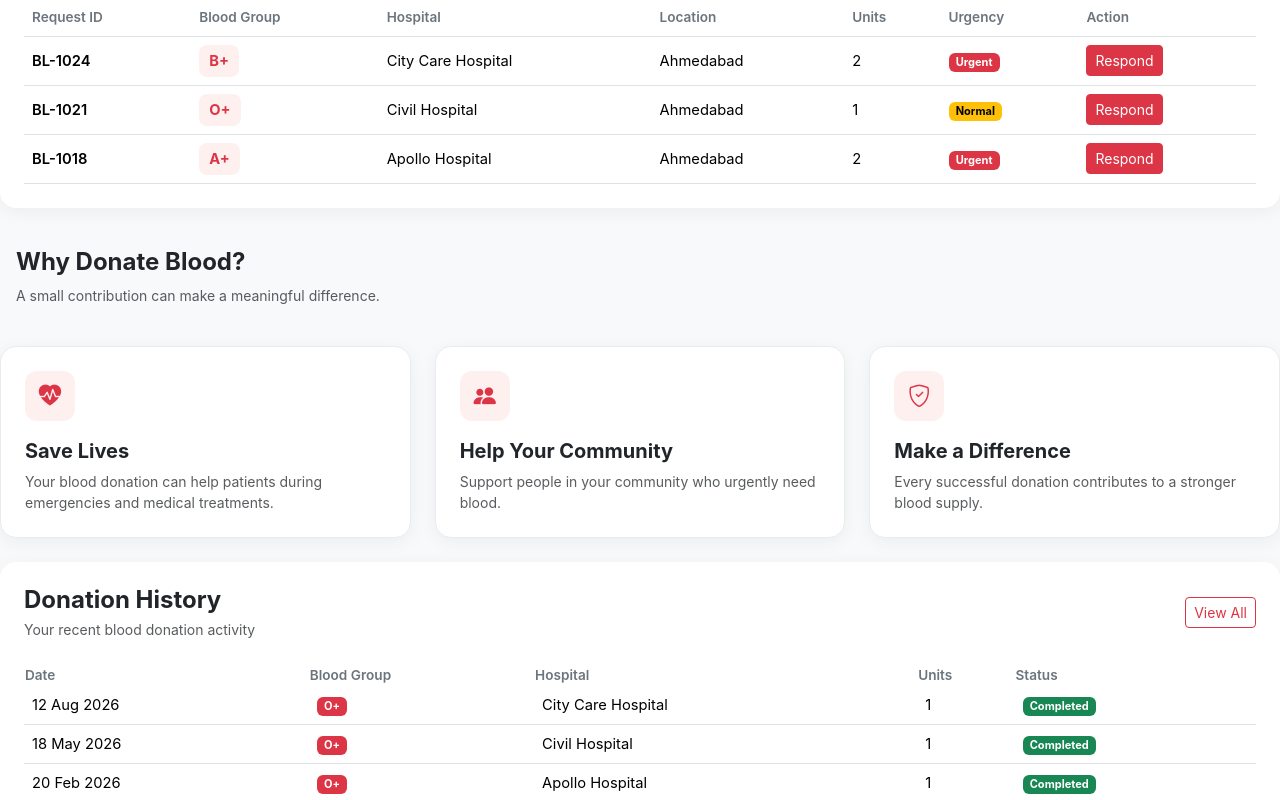
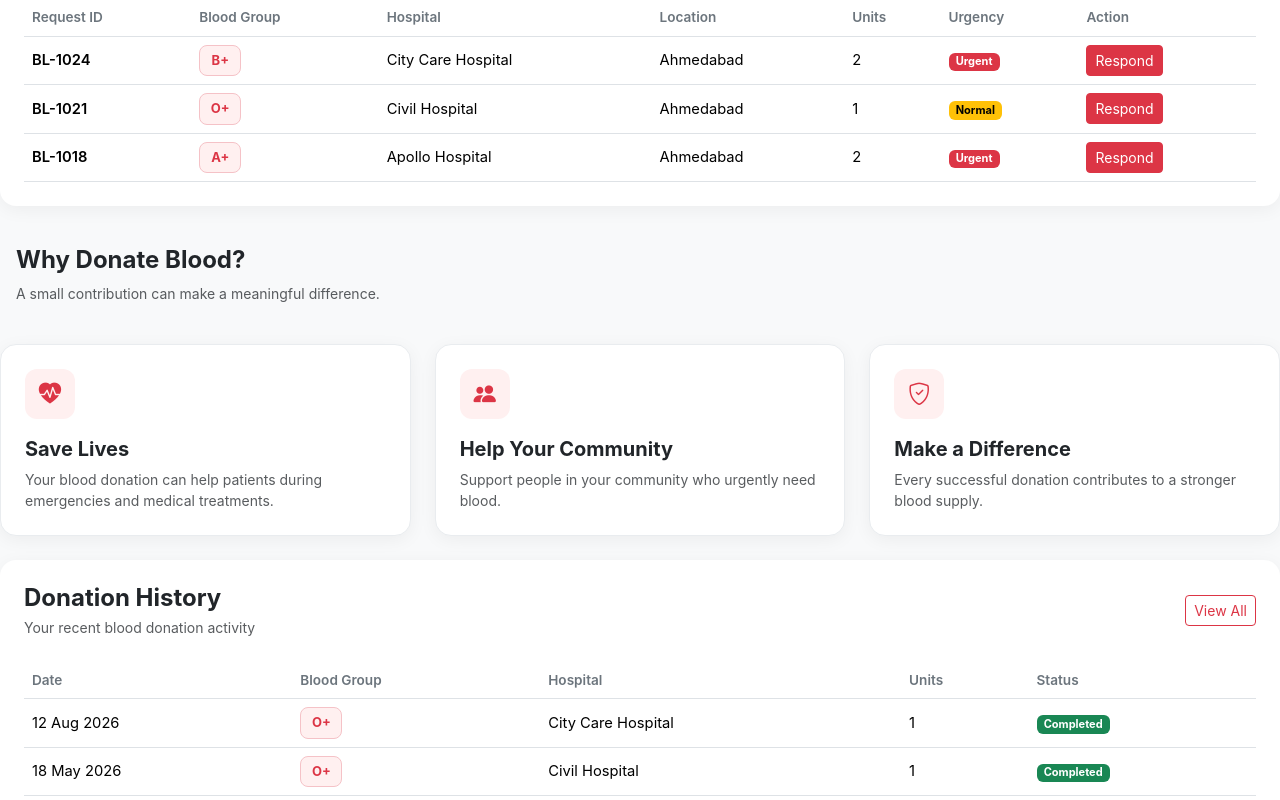
Before and after one commit to priyanshi-2608/bloodlink-routing, a React (Vite) app: page /donor in a window 1280 px wide. Shown: the part 660-1460 px from the top of the page. Built offline with nearby package versions, Linux system fonts and the light colour scheme.

Commit message:
Task 34: Create Reusable Table Component

```diff
--- a/src/Pages/BloodAvailabilitySearch.jsx
+++ b/src/Pages/BloodAvailabilitySearch.jsx
@@ -1,4 +1,3 @@
-
 import { useState, useRef } from "react";
 import BloodGroupDropdown from "../components/BloodGroupDropdown";
 import BloodBankMap from "../components/BloodBankMap";
--- /dev/null
+++ b/src/components/ReusableTable.jsx
@@ -0,0 +1,50 @@
+function ReusableTable({
+    columns,
+    data,
+    getRowKey,
+    className = "",
+    emptyMessage = "No records found.",
+}) {
+    return (
+        <div className="table-responsive">
+            <table className={`table align-middle mb-0 ${className}`}>
+                <thead>
+                    <tr>
+                        {columns.map((column) => (
+                            <th key={column.header}>
+                                {column.header}
+                            </th>
+                        ))}
+                    </tr>
+                </thead>
+
+                <tbody>
+                    {data.length > 0 ? (
+                        data.map((row, index) => (
+                            <tr key={getRowKey(row, index)}>
+                                {columns.map((column) => (
+                                    <td key={column.header} className={column.className || ""}>
+                                        {column.render
+                                            ? column.render(row, index)
+                                            : row[column.accessor]}
+                                    </td>
+                                ))}
+                            </tr>
+                        ))
+                    ) : (
+                        <tr>
+                            <td
+                                colSpan={columns.length}
+                                className="text-center text-muted py-4"
+                            >
+                                {emptyMessage}
+                            </td>
+                        </tr>
+                    )}
+                </tbody>
+            </table>
+        </div>
+    );
+}
+
+export default ReusableTable;
--- a/src/components/donor/BloodRequests.jsx
+++ b/src/components/donor/BloodRequests.jsx
@@ -1,4 +1,5 @@
 import { useState, useEffect } from "react";
+import ReusableTable from "../../components/ReusableTable";
 
 const requests = [
     {
@@ -40,7 +41,10 @@ function BloodRequestsSkeleton() {
                     </div>
 
                     <div className="placeholder-glow">
-            <span className="placeholder col-12" style={{ width: "75px" }}></span>
+                        <span
+                            className="placeholder col-12"
+                            style={{ width: "75px" }}
+                        ></span>
                     </div>
                 </div>
 
@@ -78,6 +82,7 @@ function BloodRequestsSkeleton() {
         </div>
     );
 }
+
 function BloodRequests() {
     const [loading, setLoading] = useState(true);
 
@@ -88,9 +93,61 @@ function BloodRequests() {
 
         return () => clearTimeout(timer);
     }, []);
+
+    const columns = [
+        {
+            header: "Request ID",
+            accessor: "id",
+            className: "fw-semibold",
+        },
+        {
+            header: "Blood Group",
+            render: (request) => (
+                <span className="blood-badge">
+                    {request.bloodGroup}
+                </span>
+            ),
+        },
+        {
+            header: "Hospital",
+            accessor: "hospital",
+        },
+        {
+            header: "Location",
+            accessor: "location",
+        },
+        {
+            header: "Units",
+            accessor: "units",
+        },
+        {
+            header: "Urgency",
+            render: (request) => (
+                <span
+                    className={`badge ${
+                        request.urgency === "Urgent"
+                            ? "text-bg-danger"
+                            : "text-bg-warning"
+                    }`}
+                >
+                    {request.urgency}
+                </span>
+            ),
+        },
+        {
+            header: "Action",
+            render: () => (
+                <button className="btn btn-sm btn-danger">
+                    Respond
+                </button>
+            ),
+        },
+    ];
+
     if (loading) {
         return <BloodRequestsSkeleton />;
     }
+
     return (
         <div className="card dashboard-card border-0 mb-4">
             <div className="card-body p-4">
@@ -110,60 +167,11 @@ function BloodRequests() {
                     </button>
                 </div>
 
-        <div className="table-responsive">
-          <table className="table align-middle mb-0">
-            <thead>
-              <tr>
-                <th>Request ID</th>
-                <th>Blood Group</th>
-                <th>Hospital</th>
-                <th>Location</th>
-                <th>Units</th>
-                <th>Urgency</th>
-                <th>Action</th>
-              </tr>
-            </thead>
-
-            <tbody>
-              {requests.map((request) => (
-                <tr key={request.id}>
-                  <td className="fw-semibold">
-                    {request.id}
-                  </td>
-
-                  <td>
-                    <span className="blood-badge">
-                      {request.bloodGroup}
-                    </span>
-                  </td>
-
-                  <td>{request.hospital}</td>
-
-                  <td>{request.location}</td>
-
-                  <td>{request.units}</td>
-
-                  <td>
-                    <span
-                      className={`badge ${request.urgency === "Urgent"
-                          ? "text-bg-danger"
-                          : "text-bg-warning"
-                        }`}
-                    >
-                      {request.urgency}
-                    </span>
-                  </td>
-
-                  <td>
-                    <button className="btn btn-sm btn-danger">
-                      Respond
-                    </button>
-                  </td>
-                </tr>
-              ))}
-            </tbody>
-          </table>
-        </div>
+                <ReusableTable
+                    columns={columns}
+                    data={requests}
+                    getRowKey={(request) => request.id}
+                />
             </div>
         </div>
     );
--- a/src/components/donor/DonationHistory.jsx
+++ b/src/components/donor/DonationHistory.jsx
@@ -1,3 +1,5 @@
+import ReusableTable from "../../components/ReusableTable";
+
 const donationHistory = [
     {
         date: "12 Aug 2026",
@@ -23,6 +25,37 @@ const donationHistory = [
 ];
 
 function DonationHistory() {
+    const columns = [
+        {
+            header: "Date",
+            accessor: "date",
+        },
+        {
+            header: "Blood Group",
+            render: (donation) => (
+                <span className="blood-badge">
+                    {donation.bloodGroup}
+                </span>
+            ),
+        },
+        {
+            header: "Hospital",
+            accessor: "hospital",
+        },
+        {
+            header: "Units",
+            accessor: "units",
+        },
+        {
+            header: "Status",
+            render: (donation) => (
+                <span className="badge text-bg-success">
+                    {donation.status}
+                </span>
+            ),
+        },
+    ];
+
     return (
         <div className="card dashboard-card border-0 mb-4">
             <div className="card-body p-4">
@@ -42,37 +75,11 @@ function DonationHistory() {
                     </button>
                 </div>
 
-        <div className="table-responsive">
-          <table className="table align-middle mb-0">
-            <tr>
-              <th>Date</th>
-              <th>Blood Group</th>
-              <th>Hospital</th>
-              <th>Units</th>
-              <th>Status</th>
-            </tr>
-
-            <tbody>
-              {donationHistory.map((donation) => (
-                <tr key={donation.date}>
-                  <td>{donation.date}</td>
-                  <td>
-                    <span className="badge bg-danger">
-                      {donation.bloodGroup}
-                    </span>
-                  </td>
-                  <td>{donation.hospital}</td>
-                  <td>{donation.units}</td>
-                  <td>
-                    <span className="badge text-bg-success">
-                      {donation.status}
-                    </span>
-                  </td>
-                </tr>
-              ))}
-            </tbody>
-          </table>
-        </div>
+                <ReusableTable
+                    columns={columns}
+                    data={donationHistory}
+                    getRowKey={(donation) => donation.date}
+                />
             </div>
         </div>
     );
--- a/src/components/patient/Navbar.jsx
+++ b/src/components/patient/Navbar.jsx
@@ -1,3 +1,5 @@
+import ThemeToggle from "../ThemeToggle";
+
 function Navbar() {
   return (
     <nav className="navbar navbar-expand-lg bg-white border-bottom sticky-top">
@@ -49,6 +51,9 @@ function Navbar() {
                 Logout
               </button>
             </li>
+            <li className="nav-item theme-toggle-item">
+              <ThemeToggle />
+            </li>
           </ul>
         </div>
       </div>
--- a/src/components/patient/RecentRequest.jsx
+++ b/src/components/patient/RecentRequest.jsx
@@ -1,3 +1,5 @@
+import ReusableTable from "../../components/ReusableTable";
+
 const requests = [
     {
         id: "BL-1024",
@@ -26,6 +28,48 @@ const requests = [
 ];
 
 function RecentRequests() {
+    const columns = [
+        {
+            header: "Request ID",
+            accessor: "id",
+            className: "fw-semibold",
+        },
+        {
+            header: "Blood Group",
+            render: (request) => (
+                <span className="blood-badge">
+                    {request.bloodGroup}
+                </span>
+            ),
+        },
+        {
+            header: "Hospital",
+            accessor: "hospital",
+        },
+        {
+            header: "Date",
+            accessor: "date",
+        },
+        {
+            header: "Units",
+            accessor: "units",
+        },
+        {
+            header: "Status",
+            render: (request) => (
+                <span
+                    className={`badge ${
+                        request.status === "Active"
+                            ? "text-bg-warning"
+                            : "text-bg-success"
+                    }`}
+                >
+                    {request.status}
+                </span>
+            ),
+        },
+    ];
+
     return (
         <div className="card dashboard-card border-0">
             <div className="card-body p-4">
@@ -45,54 +89,11 @@ function RecentRequests() {
                     </button>
                 </div>
 
-        <div className="table-responsive">
-          <table className="table align-middle mb-0">
-            <thead>
-              <tr>
-                <th>Request ID</th>
-                <th>Blood Group</th>
-                <th>Hospital</th>
-                <th>Date</th>
-                <th>Units</th>
-                <th>Status</th>
-              </tr>
-            </thead>
-
-            <tbody>
-              {requests.map((request) => (
-                <tr key={request.id}>
-                  <td className="fw-semibold">
-                    {request.id}
-                  </td>
-
-                  <td>
-                    <span className="blood-badge">
-                      {request.bloodGroup}
-                    </span>
-                  </td>
-
-                  <td>{request.hospital}</td>
-
-                  <td>{request.date}</td>
-
-                  <td>{request.units}</td>
-
-                  <td>
-                    <span
-                      className={`badge ${
-                        request.status === "Active"
-                          ? "text-bg-warning"
-                          : "text-bg-success"
-                      }`}
-                    >
-                      {request.status}
-                    </span>
-                  </td>
-                </tr>
-              ))}
-            </tbody>
-          </table>
-        </div>
+                <ReusableTable
+                    columns={columns}
+                    data={requests}
+                    getRowKey={(request) => request.id}
+                />
             </div>
         </div>
     );
--- a/src/index.css
+++ b/src/index.css
@@ -1,143 +1,3 @@
-/* GLOBAL DARK MODE STYLING */
-:root[data-theme="dark"] body {
-    background-color: var(--background-color);
-    color: var(--text-color);
-}
-
-/* Headings and Text */
-:root[data-theme="dark"] h1,
-:root[data-theme="dark"] h2,
-:root[data-theme="dark"] h3,
-:root[data-theme="dark"] h4,
-:root[data-theme="dark"] h5,
-:root[data-theme="dark"] h6,
-:root[data-theme="dark"] p,
-:root[data-theme="dark"] label,
-:root[data-theme="dark"] span {
-    color: inherit;
-}
-
-/* Cards and Containers */
-:root[data-theme="dark"] .card,
-:root[data-theme="dark"] .login-card,
-:root[data-theme="dark"] .modal-content,
-:root[data-theme="dark"] .dropdown-menu {
-    background-color: var(--white);
-    color: var(--text-color);
-    border-color: var(--card-border);
-}
-
-/* Forms */
-:root[data-theme="dark"] .form-control,
-:root[data-theme="dark"] .form-select {
-    background-color: #263442;
-    color: var(--text-color);
-    border-color: var(--border-color);
-}
-
-:root[data-theme="dark"] .form-control::placeholder {
-    color: var(--placeholder-color);
-}
-
-:root[data-theme="dark"] .form-control:focus,
-:root[data-theme="dark"] .form-select:focus {
-    background-color: #263442;
-    color: var(--text-color);
-}
-
-/* Tables */
-:root[data-theme="dark"] .table {
-    --bs-table-color: var(--text-color);
-    --bs-table-bg: var(--white);
-    --bs-table-border-color: var(--border-color);
-    --bs-table-striped-bg: #263442;
-    --bs-table-striped-color: var(--text-color);
-    --bs-table-hover-bg: #304050;
-    --bs-table-hover-color: var(--text-color);
-}
-
-/* Dropdown Items */
-:root[data-theme="dark"] .dropdown-item {
-    color: var(--text-color);
-}
-
-:root[data-theme="dark"] .dropdown-item:hover {
-    background-color: #304050;
-    color: var(--text-color);
-}
-
-/* Borders */
-:root[data-theme="dark"] hr {
-    border-color: var(--border-color);
-}
-
-/* Muted Text */
-:root[data-theme="dark"] .text-muted {
-    color: var(--muted-color) !important;
-}
-
-/* BloodLink Dark Theme */
-:root[data-theme="dark"] {
-    --text-color: #f1f3f5;
-    --muted-color: #adb5bd;
-
-    --background-color: #121820;
-    --white: #1e2935;
-
-    --border-color: #3a4653;
-    --placeholder-color: #8b98a5;
-
-    --light-red: #3a2026;
-    --soft-red: #302027;
-    --welcome-border: #59343b;
-    --icon-background: #4a2930;
-    --card-border: #35414d;
-
-    --card-shadow: rgba(0, 0, 0, 0.2);
-    --hover-shadow: rgba(0, 0, 0, 0.3);
-
-    --error-text: #f5c2c7;
-    --error-background: #44252a;
-    --error-border: #842029;
-
-    --success-text: #a3cfbb;
-    --success-background: #193b2d;
-    --success-border: #286747;
-}
-
-:root {
-    --primary-color: #dc3545;
-    --primary-hover: #b02a37;
-    --primary-light: rgba(220, 53, 69, 0.15);
-
-    --text-color: #212529;
-    --muted-color: #6c757d;
-
-    --background-color: #f8f9fa;
-    --white: #ffffff;
-
-    --border-color: #dee2e6;
-    --placeholder-color: #adb5bd;
-
-    --success-color: #198754;
-    --danger-color: #dc3545;
-
-    --error-text: #842029;
-    --error-background: #f8d7da;
-    --error-border: #f5c2c7;
-
-    --success-text: #0f5132;
-    --success-background: #d1e7dd;
-    --success-border: #badbcc;
-
-    --light-red: #fff0f0;
-    --soft-red: #fff5f5;
-    --welcome-border: #f1d5d5;
-    --icon-background: #ffe3e3;
-    --card-border: #e9ecef;
-    --card-shadow: rgba(0, 0, 0, 0.05);
-    --hover-shadow: rgba(0, 0, 0, 0.08);
-}
 
 /* BloodLink Global Color Theme */
 :root {
@@ -170,12 +30,12 @@
     --welcome-border: #f1d5d5;
     --icon-background: #ffe3e3;
     --card-border: #e9ecef;
+
     --card-shadow: rgba(0, 0, 0, 0.05);
     --hover-shadow: rgba(0, 0, 0, 0.08);
 }
 
 /* BloodLink Dark Theme */
-
 :root[data-theme="dark"] {
     --text-color: #f1f3f5;
     --muted-color: #adb5bd;
@@ -204,6 +64,76 @@
     --success-border: #286747;
 }
 
+/* Global Dark Mode Styling */
+:root[data-theme="dark"] body {
+    background-color: var(--background-color);
+    color: var(--text-color);
+}
+
+:root[data-theme="dark"] h1,
+:root[data-theme="dark"] h2,
+:root[data-theme="dark"] h3,
+:root[data-theme="dark"] h4,
+:root[data-theme="dark"] h5,
+:root[data-theme="dark"] h6,
+:root[data-theme="dark"] p,
+:root[data-theme="dark"] label,
+:root[data-theme="dark"] span {
+    color: inherit;
+}
+
+:root[data-theme="dark"] .card,
+:root[data-theme="dark"] .login-card,
+:root[data-theme="dark"] .modal-content,
+:root[data-theme="dark"] .dropdown-menu {
+    background-color: var(--white);
+    color: var(--text-color);
+    border-color: var(--card-border);
+}
+
+:root[data-theme="dark"] .form-control,
+:root[data-theme="dark"] .form-select {
+    background-color: #263442;
+    color: var(--text-color);
+    border-color: var(--border-color);
+}
+
+:root[data-theme="dark"] .form-control::placeholder {
+    color: var(--placeholder-color);
+}
+
+:root[data-theme="dark"] .form-control:focus,
+:root[data-theme="dark"] .form-select:focus {
+    background-color: #263442;
+    color: var(--text-color);
+}
+
+:root[data-theme="dark"] .table {
+    --bs-table-color: var(--text-color);
+    --bs-table-bg: var(--white);
+    --bs-table-border-color: var(--border-color);
+    --bs-table-striped-bg: #263442;
+    --bs-table-striped-color: var(--text-color);
+    --bs-table-hover-bg: #304050;
+    --bs-table-hover-color: var(--text-color);
+}
+
+:root[data-theme="dark"] .dropdown-item {
+    color: var(--text-color);
+}
+
+:root[data-theme="dark"] .dropdown-item:hover {
+    background-color: #304050;
+    color: var(--text-color);
+}
+
+:root[data-theme="dark"] hr {
+    border-color: var(--border-color);
+}
+
+:root[data-theme="dark"] .text-muted {
+    color: var(--muted-color) !important;
+}
 
 /* Global */
 
@@ -624,3 +554,25 @@ body {
         align-items: center;
     }
 }
+
+/* Blood Group Badge */
+.blood-badge {
+    display: inline-flex;
+    align-items: center;
+    justify-content: center;
+    min-width: 42px;
+    padding: 6px 12px;
+    border-radius: 8px;
+    font-size: 13px;
+    font-weight: 700;
+    background-color: #fff0f0;
+    color: #dc3545;
+    border: 1px solid #f5c2c7;
+}
+
+/* Blood Group Badge - Dark Mode */
+:root[data-theme="dark"] .blood-badge {
+    background-color: rgba(220, 53, 69, 0.18);
+    color: #ff8a96;
+    border-color: rgba(255, 138, 150, 0.35);
+}
```
Also changed, not shown: src/components/BloodBankMap.jsx (+13 -1 lines). Lines whose indentation alone changed are shown as unchanged.
